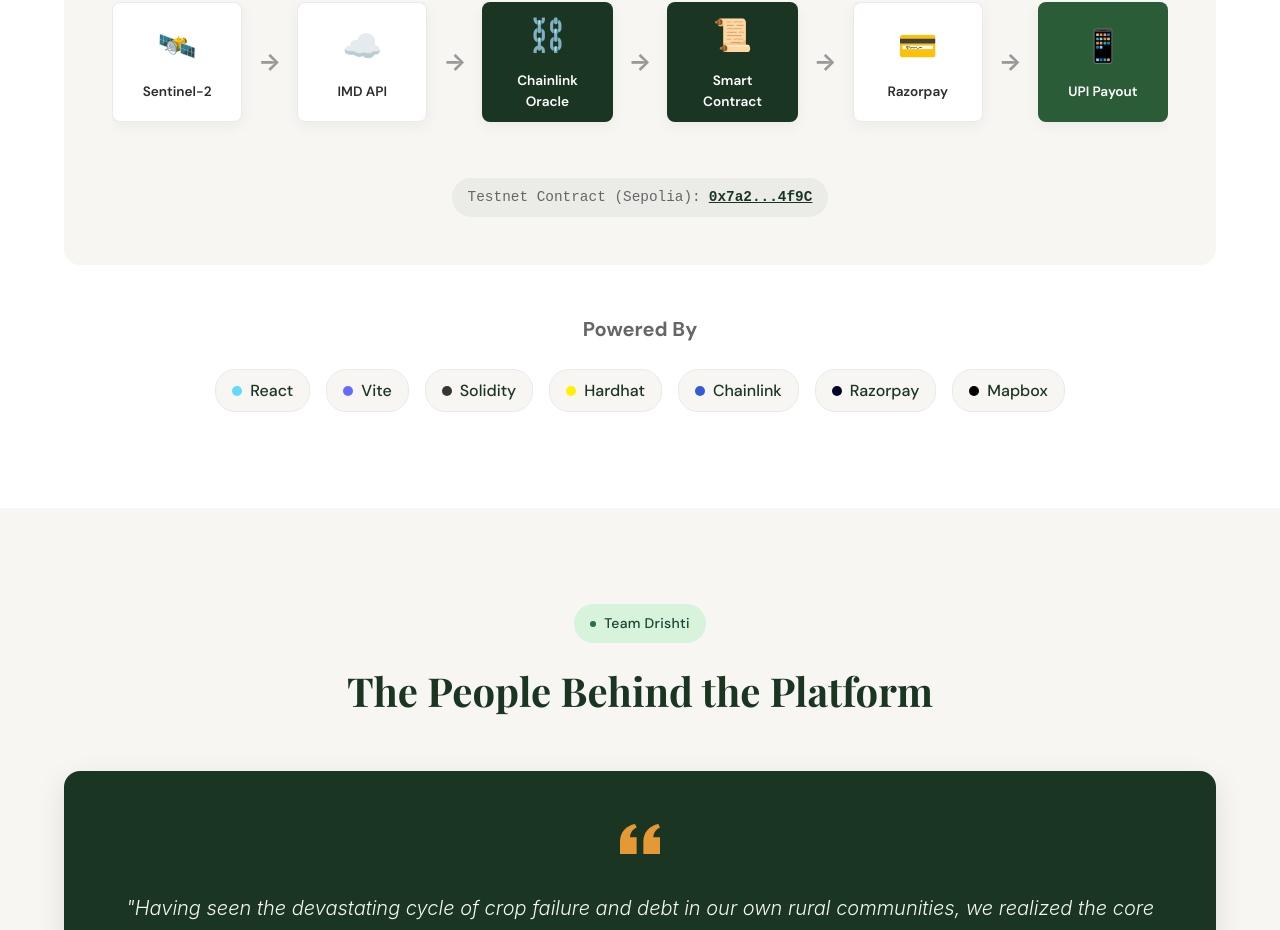
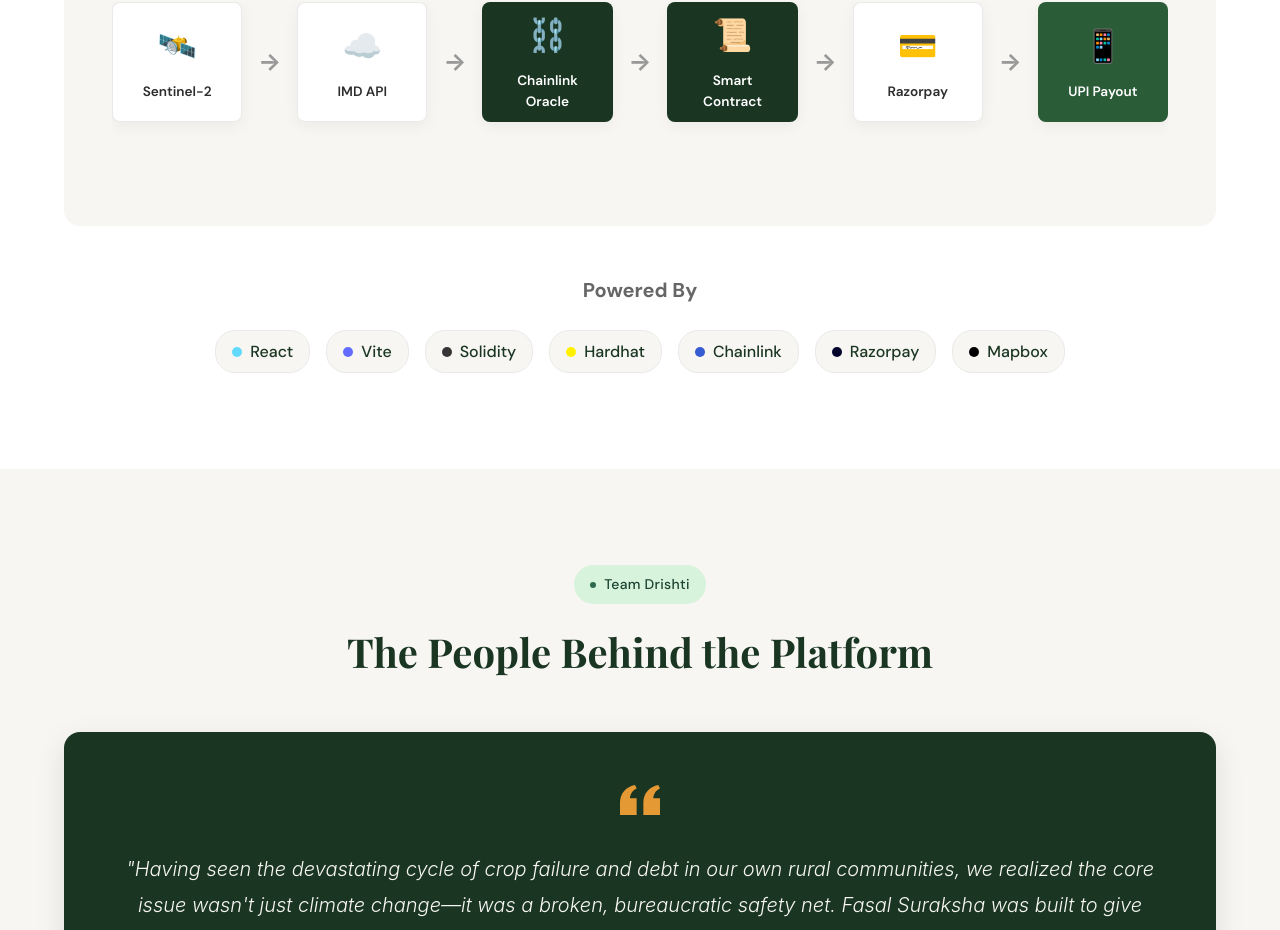
Before and after one commit to iZiaur/Fasal-Suraksha, a React (Vite) app: page / in a window 1280 px wide. Shown: the part 8329-9259 px from the top of the page. Built offline with nearby package versions, Linux system fonts and the light colour scheme; a web font is replaced by a local one.

Commit message:
style: remove sepolia testnet contract placeholder text

```diff
--- a/src/components/TechStackSection.jsx
+++ b/src/components/TechStackSection.jsx
@@ -53,10 +53,6 @@
               <span className="arch-label">UPI Payout</span>
             </div>
           </div>
-          <div className="contract-hash">
-            <span className="hash-label">Testnet Contract (Sepolia):</span>
-            <a href="#" className="hash-link">0x7a2...4f9C</a>
-          </div>
         </div>
 
         <div className="stack-container">
```
